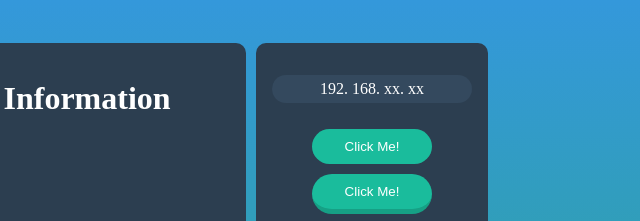
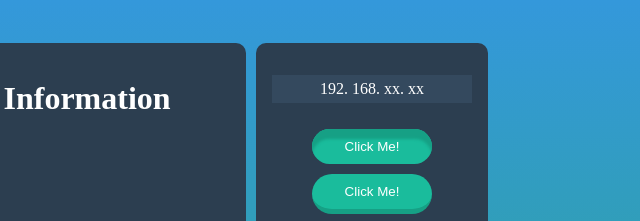
Before and after one commit to Shofuuu/iot_small_web_monitor, a plain HTML site: page index.html in a window 1280 px wide. In both pictures the pointer is over the button 861 px from the left and 143 px from the top of the page. Shown: the top 221 px of the page, 489-1129 px from the left. Drawn offline with Linux system fonts and the light colour scheme.

Commit message:
Change button style

```diff
--- a/style.css
+++ b/style.css
@@ -26,7 +26,6 @@ html{
 .object-form{
   background-color: #34495e;
   padding: 5px;
-  border-radius: 100px;
 }
 .object-button{
   background-color: #1abc9c;
@@ -45,6 +44,7 @@ html{
   transform: translateY(5px);
   border: none;
   margin-bottom: 10px;
+  box-shadow: inset 0px 10px 3px #16a085;
 }
 
 .animation-area{
```
